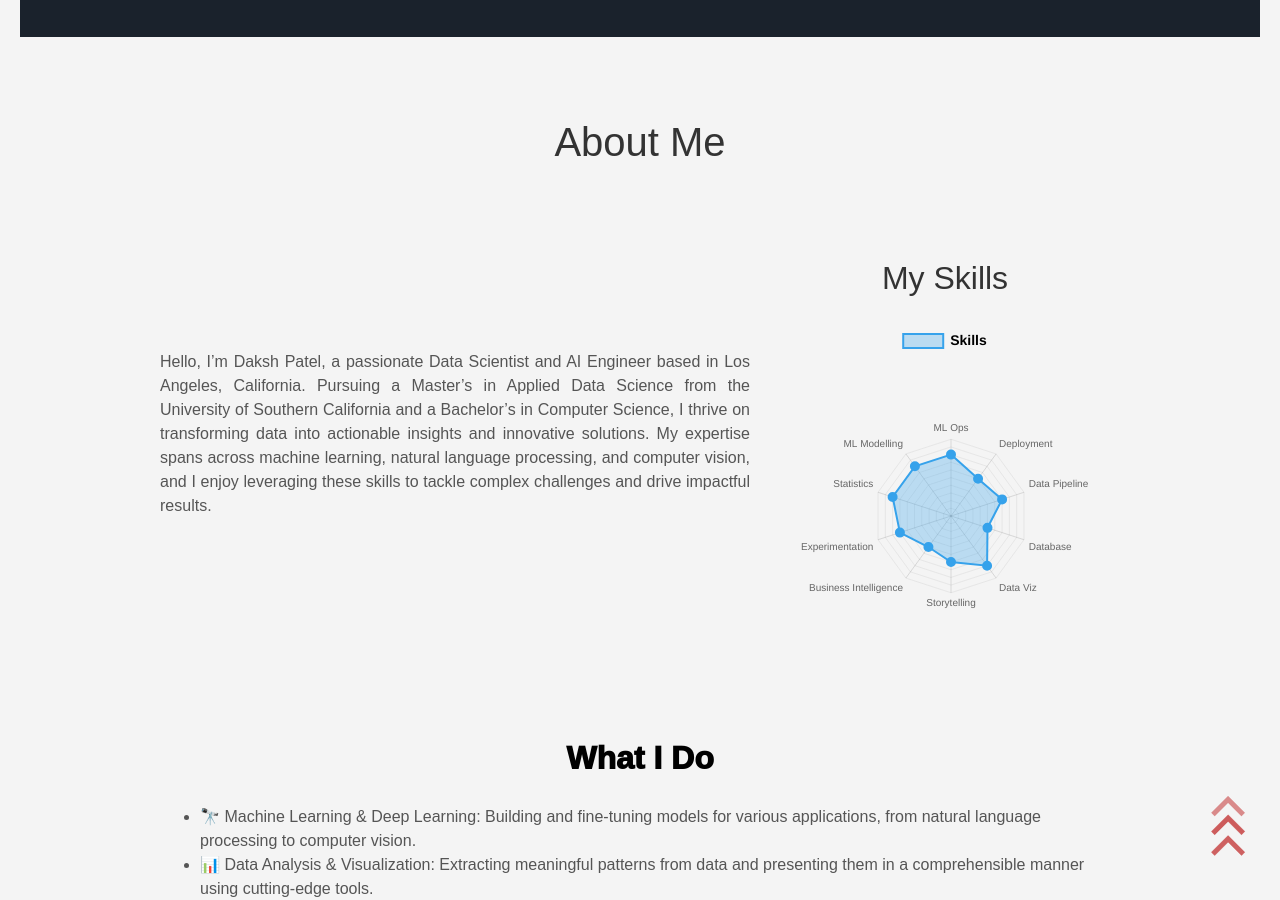
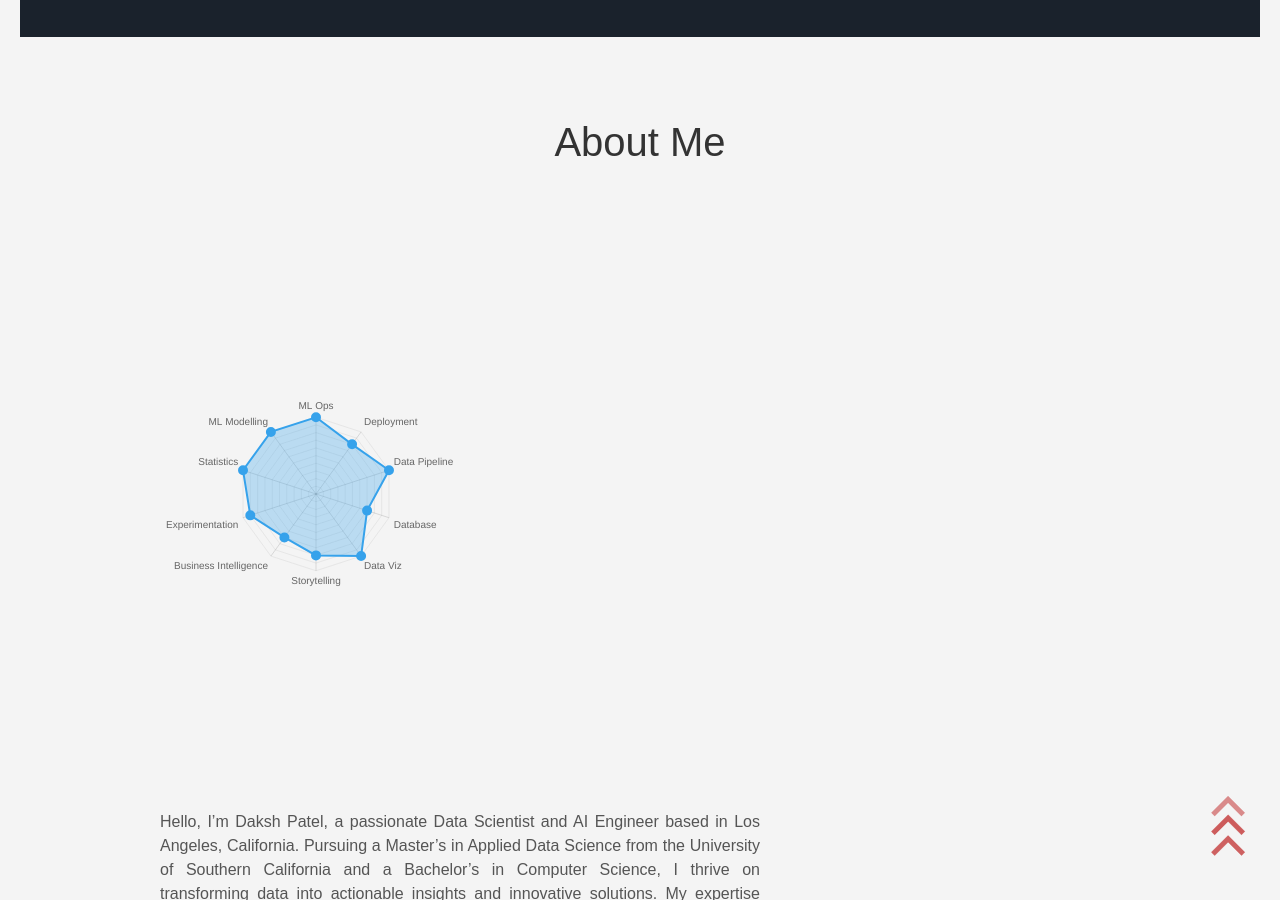
Before and after one commit to helloitsdaksh/portfolio, a Jekyll site: the page built from index.html, in a window 1280 px wide and 900 px high, scrolled down 883 px. Built offline with Jekyll 4.4.1, drawn with Linux system fonts in a browser that asks for light colours.

Commit message:
Trying out

```diff
--- a/_includes/about.html
+++ b/_includes/about.html
@@ -63,6 +63,8 @@
     <div class="about-container">
         <!-- About Me Text -->
         <div class="about-text">
+              <!-- Radar Chart -->
+            <canvas id="myChart"></canvas>
             <p align="justify">
                 Hello, I’m Daksh Patel, a passionate Data Scientist and AI Engineer
                 based in Los Angeles, California. Pursuing a Master’s in Applied Data
@@ -75,11 +77,6 @@
             </p>
         </div>
 
-        <!-- Radar Chart -->
-        <div class="chart-container">
-            <h2>My Skills</h2>
-            <canvas id="myChart"></canvas>
-        </div>
     </div>
 
     <div class="user-details">
@@ -164,15 +161,7 @@
                 hover: { mode: 'nearest' }, // Enables hover interactions
                 plugins: {
                     legend: {
-                        display: true,
-                        position: 'top',
-                        labels: {
-                            color: 'black',
-                            font: {
-                                size: 14,
-                                weight: 'bold'
-                            }
-                        }
+                        display: false,
                     },
                     tooltip: {
                         enabled: true // Tooltips enabled for better interactivity
```
Also changed, not shown: other parts of _includes/about.html (+1 -1 lines).
